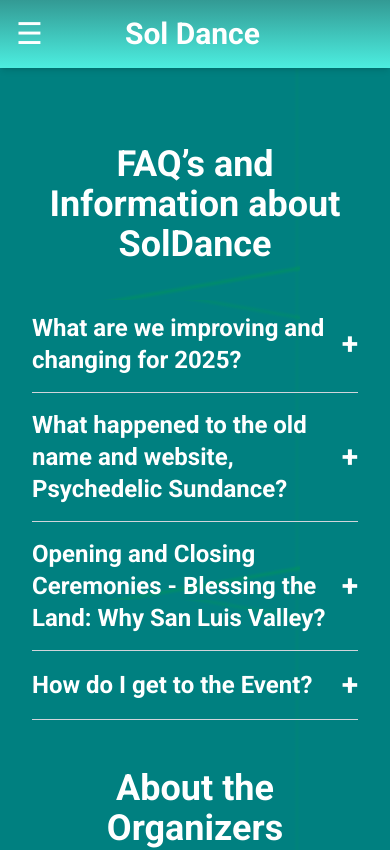
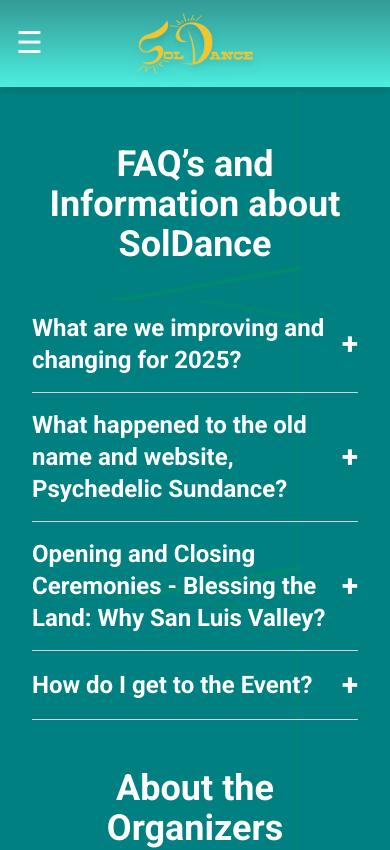
Before and after one commit to SpursFan21/Sol-Dance-Music-Festival, a Next.js app: page /faq in a window 390 px wide. Shown: the top 850 px of the page. Built offline with nearby package versions, Linux system fonts and the light colour scheme.

Commit message:
More Mobile UX updates

```diff
--- a/src/app/camping/page.tsx
+++ b/src/app/camping/page.tsx
@@ -18,6 +18,10 @@
         {/* Overlay for readability */}
         <div className="absolute inset-0 bg-black bg-opacity-50"></div>
         <div className="relative mx-auto p-8 rounded-b-lg flex flex-col items-center">
+
+          {/*spacer*/}
+          <div className="my-8 md:my-4"></div>
+
           {/* Logo Image as link to Home */}
           <Link href="/" className="mb-8 flex justify-center">
             <Image
@@ -96,7 +100,7 @@
         </ul>
       </div>
 
-      {/* Optional Spacer */}
+      {/* Spacer */}
       <div className="my-20"></div>
 
       {/* Footer */}
--- a/src/app/connect/page.tsx
+++ b/src/app/connect/page.tsx
@@ -19,17 +19,24 @@
         {/* Overlay for readability */}
         <div className="absolute inset-0 bg-black bg-opacity-50"></div>
         <div className="relative mx-auto p-8 rounded-b-lg flex flex-col items-center">
-          {/* Logo Image as link to Home */}
-          <Link href="/" className="mb-8 flex justify-center">
+
+          {/* Spacer */}
+          <div className="my-8 md:my-4"></div>
+
+          {/* Logo Image */}
+          <div className="w-full flex justify-center mb-8">
+            <Link href="/" onClick={() => {}}>
               <Image
                 src="/logotemp.png"
                 alt="Sol Dance Logo"
                 width={600}
                 height={100}
                 priority
-              className="drop-shadow-lg max-w-full w-auto h-auto"
+                className="drop-shadow-lg"
               />
             </Link>
+          </div>
+
           <div className="text-center">
             <h1 className="text-3xl md:text-4xl mb-4 text-white">June 20-22, 2025</h1>
             <h1 className="text-3xl md:text-4xl mb-4 text-white">
@@ -90,7 +97,7 @@
         <h2 className="text-xl md:text-2xl font-bold mb-2">Connect With Us</h2>
         <div className="flex justify-center space-x-4 text-xl md:text-2xl mb-4">
           <a
-            href="https://facebook.com/soldancefestival"
+            href="https://www.facebook.com/profile.php?id=61572925377420"
             target="_blank"
             rel="noopener noreferrer"
             className="hover:text-blue-400"
@@ -98,7 +105,7 @@
             <FaFacebook />
           </a>
           <a
-            href="https://instagram.com/soldancefestival"
+            href="https://www.instagram.com/soldancefestivalco/"
             target="_blank"
             rel="noopener noreferrer"
             className="hover:text-pink-400"
--- a/src/components/Footer.tsx
+++ b/src/components/Footer.tsx
@@ -52,10 +52,10 @@
         {/* Right Column */}
         <div className="flex-1 flex justify-end pr-8">
           <div className="flex space-x-2 md:space-x-4">
-            <a href="https://facebook.com" target="_blank" rel="noopener noreferrer">
+            <a href="https://www.facebook.com/profile.php?id=61572925377420" target="_blank" rel="noopener noreferrer">
               <FaFacebook className="text-xl md:text-2xl hover:text-blue-400 transition-colors" />
             </a>
-            <a href="https://instagram.com" target="_blank" rel="noopener noreferrer">
+            <a href="https://www.instagram.com/soldancefestivalco/" target="_blank" rel="noopener noreferrer">
               <FaInstagram className="text-xl md:text-2xl hover:text-pink-400 transition-colors" />
             </a>
           </div>
--- a/src/components/MobileNav.tsx
+++ b/src/components/MobileNav.tsx
@@ -1,6 +1,7 @@
 "use client";
 import { useState } from "react";
 import Link from "next/link";
+import Image from "next/image";
 
 const MobileNav = () => {
   const [isOpen, setIsOpen] = useState(false);
@@ -10,9 +11,11 @@
   };
 
   return (
-    <nav className="xl:hidden bg-gradient-to-b from-[#339a94] to-[#4ceee0] backdrop-blur-sm text-white p-4 shadow-md fixed top-0 left-0 right-0 z-50">
-      <div className="flex justify-between items-center">
-        {/* Menu Toggle Button */}
+    <nav className="xl:hidden bg-gradient-to-b from-[#339a94] to-[#4ceee0] backdrop-blur-sm text-white py-2 px-4 shadow-md fixed top-0 left-0 right-0 z-50">
+      {/* Top row: toggle button, centered logo, spacer */}
+      <div className="flex items-center">
+        {/* Left Column: Toggle Button */}
+        <div className="w-12 flex justify-start">
           <button
             onClick={() => setIsOpen(!isOpen)}
             aria-expanded={isOpen}
@@ -21,14 +24,22 @@
           >
             ☰
           </button>
-
-        {/* Brand Name - centered using a spacer */}
-        <Link href="/" className="text-3xl font-bold" onClick={handleLinkClick}>
-          Sol Dance
+        </div>
+        {/* Center Column: Logo */}
+        <div className="flex-1 flex justify-center">
+          <Link href="/" onClick={handleLinkClick}>
+            <Image
+              src="/logotemp.png"
+              alt="Sol Dance Logo"
+              width={120}
+              height={50}
+              priority
+              className="drop-shadow-lg"
+            />
           </Link>
-
-        {/* Spacer to balance the toggle button */}
-        <div className="w-8" />
+        </div>
+        {/* Right Column: Spacer */}
+        <div className="w-12" />
       </div>
 
       {/* Dropdown Menu */}
@@ -41,18 +52,15 @@
           >
             Lineup
           </Link>
-
-          {/* Updated Tickets Link to external URL */}
           <a
             href="https://theticketing.co/e/soldancemusicandartsfestival"
             target="_blank"
             rel="noopener noreferrer"
+            onClick={handleLinkClick}
             className="transition-colors hover:text-secondary"
-            onClick={handleLinkClick}
           >
             Tickets
           </a>
-
           <Link
             href="/about"
             onClick={handleLinkClick}
```
Lines whose indentation alone changed are shown as unchanged.
